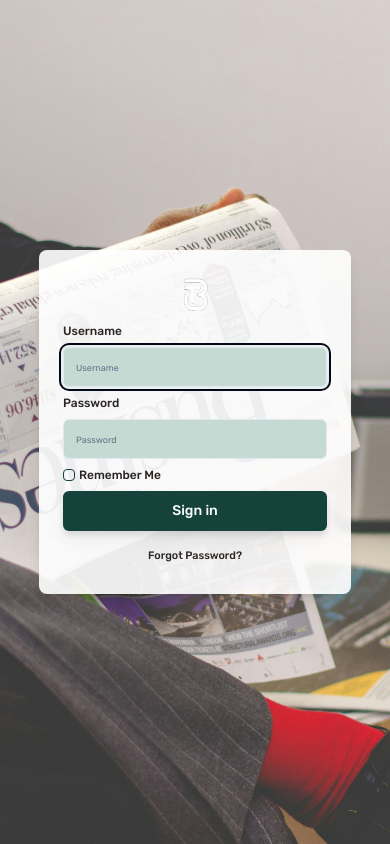
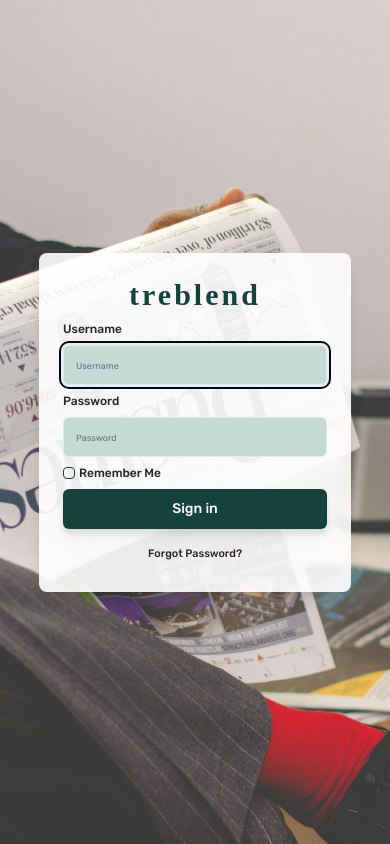
Before and after one commit to paulcaringal13/lending-summary, a React (Vite) app in the folder frontend/: page /login in a window 390 px wide. Built offline with nearby package versions, Linux system fonts and the light colour scheme; a web font is replaced by a local one.

Commit message:
LS-8 | Added Sidebar, Added Navbar, and  Finished Responsiveness

```diff
--- /dev/null
+++ b/frontend/src/components/common/Logo.tsx
@@ -0,0 +1,37 @@
+import { forwardRef, HTMLProps } from "react";
+import { Label } from "../ui/label";
+import { cn } from "@/lib/utils";
+import { useSelector } from "react-redux";
+import { RootState } from "@/store/store";
+
+type LogoProps = HTMLProps<HTMLLabelElement> & {
+	className?: string;
+	text: string;
+	hasLogo?: boolean;
+};
+
+const Logo = forwardRef<HTMLLabelElement, LogoProps>(
+	({ text, hasLogo = false, className, ...props }, ref) => {
+		const isSidebarCollapsed = useSelector(
+			(state: RootState) => state.sidebar.value.isSidebarCollapsed
+		);
+
+		return (
+			<Label
+				ref={ref}
+				className={cn(
+					"flex gap-2 font-extrabold text-primary text-center w-fit mx-auto leading-6 tracking-widest text text-3xl font-baskerville",
+					className
+				)}
+				{...props}
+			>
+				{hasLogo ? (
+					<img src="/images/file.png" className="h-10 w-10 inline" />
+				) : null}
+				{isSidebarCollapsed ? null : `${text}`}
+			</Label>
+		);
+	}
+);
+
+export default Logo;
--- a/frontend/src/components/common/TextLogo.tsx
+++ /dev/null
@@ -1,34 +0,0 @@
-import { forwardRef, HTMLProps, useState } from "react";
-import { Label } from "../ui/label";
-import { cn } from "@/lib/utils";
-import { useSelector } from "react-redux";
-import { RootState } from "@/store/store";
-
-type TextLogoProps = HTMLProps<HTMLLabelElement> & {
-	className?: string;
-	text: string;
-};
-
-const TextLogo = forwardRef<HTMLLabelElement, TextLogoProps>(
-	({ text, className, ...props }, ref) => {
-		const isCollapsed = useSelector(
-			(state: RootState) => state.sidebar.isCollapsed
-		);
-
-		return (
-			<Label
-				ref={ref}
-				className={cn(
-					"font-extrabold text-primary text-center w-fit mx-auto leading-6 tracking-widest text text-3xl font-baskerville",
-					className
-				)}
-				{...props}
-			>
-				<img src="/images/file.png" className="h-10 w-10 inline" />
-				{isCollapsed ? null : text}
-			</Label>
-		);
-	}
-);
-
-export default TextLogo;
--- a/frontend/src/components/ui/label.tsx
+++ b/frontend/src/components/ui/label.tsx
@@ -1,12 +1,12 @@
-import * as React from "react"
-import * as LabelPrimitive from "@radix-ui/react-label"
-import { cva, type VariantProps } from "class-variance-authority"
+import * as React from "react";
+import * as LabelPrimitive from "@radix-ui/react-label";
+import { cva, type VariantProps } from "class-variance-authority";
 
-import { cn } from "@/lib/utils"
+import { cn } from "@/lib/utils";
 
 const labelVariants = cva(
-  "text-sm font-medium leading-none peer-disabled:cursor-not-allowed peer-disabled:opacity-70"
-)
+	"text-stone-800 text-sm font-medium leading-none peer-disabled:cursor-not-allowed peer-disabled:opacity-70"
+);
 
 const Label = React.forwardRef<
 	React.ElementRef<typeof LabelPrimitive.Root>,
@@ -18,7 +18,7 @@ const Label = React.forwardRef<
 		className={cn(labelVariants(), className)}
 		{...props}
 	/>
-))
-Label.displayName = LabelPrimitive.Root.displayName
+));
+Label.displayName = LabelPrimitive.Root.displayName;
 
-export { Label }
+export { Label };
--- a/frontend/src/layout/root/RootLayout.tsx
+++ b/frontend/src/layout/root/RootLayout.tsx
@@ -1,22 +1,84 @@
-import TextLogo from "@/components/common/TextLogo";
+import Logo from "@/components/common/Logo";
+import { Button } from "@/components/ui/button";
+import { Card, CardContent, CardHeader } from "@/components/ui/card";
+import { Label } from "@/components/ui/label";
+import { Sheet, SheetContent, SheetHeader } from "@/components/ui/sheet";
+
+// Redux
+import { toggleSheet, toggleSidebar } from "@/store/global/sidebarSlice";
+import { useDispatch, useSelector } from "react-redux";
+import { RootState } from "@/store/store";
+
+// Icons
+import { Columns2Icon, Menu } from "lucide-react";
 
 const RootLayout = () => {
+	const { isSidebarCollapsed, isSheetCollapsed } = useSelector(
+		(state: RootState) => state.sidebar.value
+	);
+
+	const dispatch = useDispatch();
+
 	return (
-		<div className="grow">
-			<aside className="flex w-[15em] h-full bg-primary shadow-xl">
-				<div className="flex h-[3em] w-full text-center items-center">
-					<TextLogo className="text-white" text="treblend" />
+		<div className="grow flex">
+			<aside
+				className={`hidden xl:flex h-full bg-primary shadow-xl border-r-[1px] border-zinc-200 transition-all duration-300 ${
+					isSidebarCollapsed ? "w-[5em]" : "w-[20em]"
+				}`}
+			>
+				<div className="flex h-[4.6em] w-full text-center items-center">
+					<Logo className="text-white" text="treblend" hasLogo />
 				</div>
-				{/* <nav className="my-auto">
-					<ul className="flex gap-2 h-fit bg-yellow-500">
-						<li>Home</li>
-						<li>Management</li>
-						<li>Profile</li>
-					</ul>
-				</nav> */}
 			</aside>
+
+			<Sheet
+				open={isSheetCollapsed}
+				onOpenChange={() => dispatch(toggleSheet())}
+			>
+				<SheetContent className="xl:hidden" side="left">
+					<SheetHeader>
+						<Logo text="treblend" />
+					</SheetHeader>
+				</SheetContent>
+			</Sheet>
+
+			<div className="flex flex-col h-full w-full">
+				<header className="flex bg-white h-[5em] w-full px-4 drop-shadow-sm shadow-sm border-b-[1px] border-zinc-200 items-center">
+					<Button
+						className="hidden xl:flex py-6 px-3 bg-transparent hover:bg-accent"
+						onClick={() => dispatch(toggleSidebar())}
+					>
+						<Columns2Icon className="text-stone-800" />
+					</Button>
+
+					<Button
+						className="flex xl:hidden py-6 px-3 bg-transparent hover:bg-accent"
+						onClick={() => dispatch(toggleSheet())}
+					>
+						<Menu className="text-stone-800" />
+					</Button>
+				</header>
+				<div className="h-full w-full bg-background p-5">
+					<Card>
+						<CardHeader>HEADER</CardHeader>
+						<CardContent>
+							<Label>Contents</Label>
+						</CardContent>
+					</Card>
+				</div>
+			</div>
 		</div>
 	);
 };
 
 export default RootLayout;
+
+{
+	/* <nav className="my-auto">
+				<ul className="flex gap-2 h-fit bg-yellow-500">
+						<li>Home</li>
+						<li>Management</li>
+						<li>Profile</li>
+					</ul>
+				</nav> */
+}
--- a/frontend/src/pages/auth/LoginPage.tsx
+++ b/frontend/src/pages/auth/LoginPage.tsx
@@ -7,14 +7,14 @@ import { Input } from "@/components/ui/input";
 import { Label } from "@/components/ui/label";
 
 // CUSTOMIZED
-import TextLogo from "@/components/common/TextLogo";
+import Logo from "@/components/common/Logo";
 
 const LoginPage = () => {
 	return (
 		<div className="w-full h-full flex justify-center items-center absolute inset-1/2 -translate-x-1/2 -translate-y-1/2">
 			<div className="flex flex-col p-6 mx-6 rounded-lg shadow-lg h-fit w-[80%] bg-white/90 md:w-[60%] lg:w-[50%] xl:w-[40%] 2xl:w-[30%]">
 				<div className="flex flex-col my-auto gap-2 xl:gap-2">
-          <TextLogo />
+					<Logo text="treblend" />
 
 					<Label className="text-xs sm:text-sm xl:text-base">Username</Label>
 					<Input
--- a/frontend/src/store/global/sidebarSlice.ts
+++ b/frontend/src/store/global/sidebarSlice.ts
@@ -1,11 +1,17 @@
 import { createSlice } from "@reduxjs/toolkit";
 
 export type SidebarState = {
-	isCollapsed: boolean;
+	value: {
+		isSidebarCollapsed: boolean;
+		isSheetCollapsed: boolean;
+	};
 };
 
 const initialState: SidebarState = {
-	isCollapsed: false,
+	value: {
+		isSidebarCollapsed: false,
+		isSheetCollapsed: false,
+	},
 };
 
 export const sidebarSlice = createSlice({
@@ -13,14 +19,21 @@ export const sidebarSlice = createSlice({
 	initialState,
 	reducers: {
 		collapseSidebar: (state) => {
-			state.isCollapsed = false;
+			state.value.isSidebarCollapsed = false;
 		},
 		openSidebar: (state) => {
-			state.isCollapsed = true;
+			state.value.isSidebarCollapsed = true;
+		},
+		toggleSidebar: (state) => {
+			state.value.isSidebarCollapsed = !state.value.isSidebarCollapsed;
+		},
+		toggleSheet: (state) => {
+			state.value.isSheetCollapsed = !state.value.isSheetCollapsed;
 		},
 	},
 });
 
-export const { collapseSidebar, openSidebar } = sidebarSlice.actions;
+export const { collapseSidebar, openSidebar, toggleSidebar, toggleSheet } =
+	sidebarSlice.actions;
 
 export default sidebarSlice.reducer;
```
Also changed, not shown: frontend/src/index.css (indentation only). Lines whose indentation alone changed are shown as unchanged.
